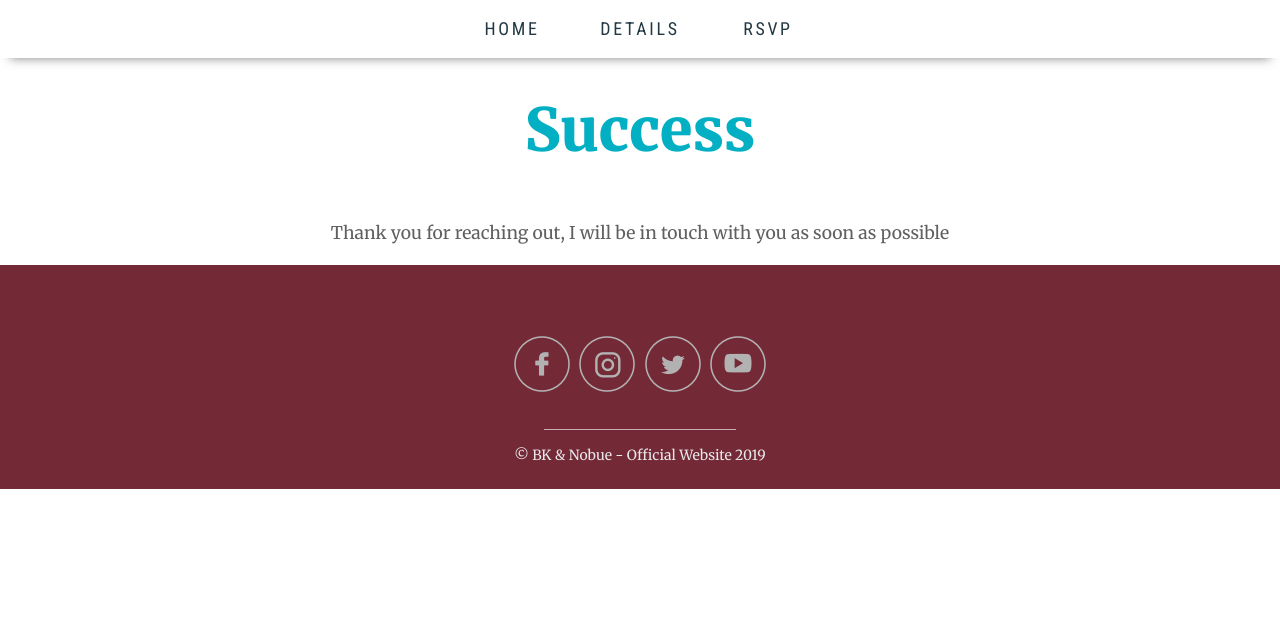
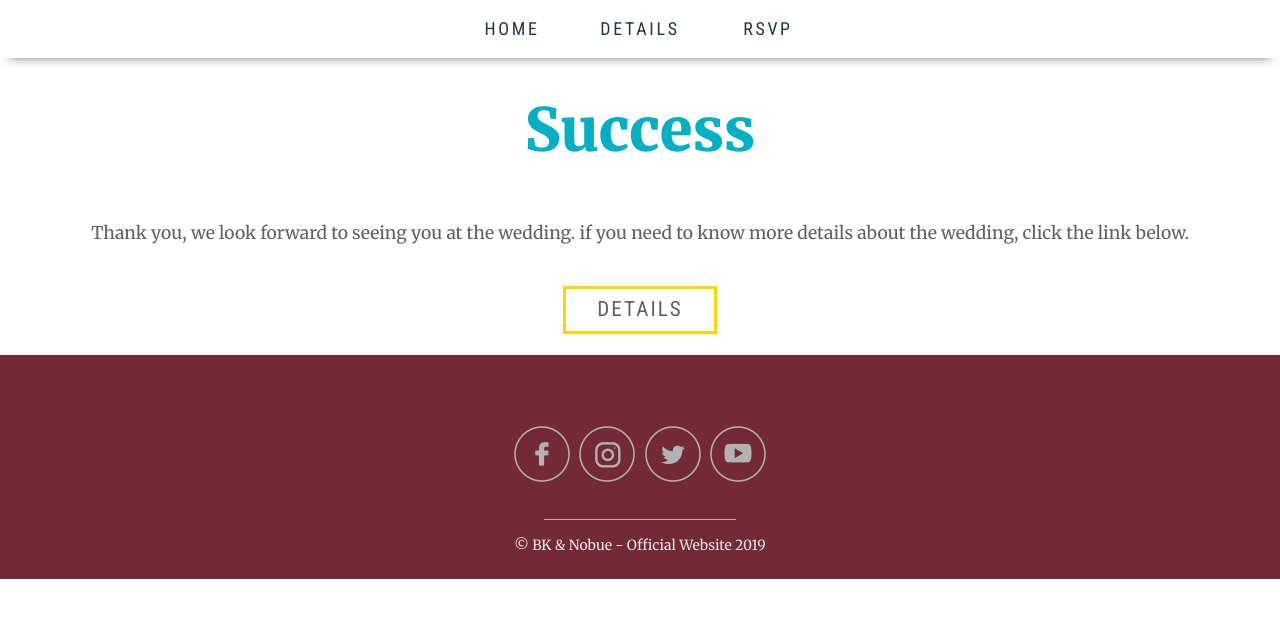
Before and after one commit to bhekanik/ourwedding.bhekani.com, a React (Create React App) app: page /success in a window 1280 px wide. Shown: the top 618 px of the page. Built offline with nearby package versions, Linux system fonts and the light colour scheme; a web font is replaced by a local one.

Commit message:
add button to success page

```diff
--- a/src/components/Contact/Contact.js
+++ b/src/components/Contact/Contact.js
@@ -22,11 +22,11 @@ const Contact = () => {
     <section className="contact" id="contact">
       <h1>RSVP</h1>
       <form
-        name="contact"
+        name="rsvp"
         method="POST"
         netlify-honeypot="bot-field"
         data-netlify="true"
-        netlify>
+        action="/success">
         <p style={{ display: "none" }}>
           <label>
             Don’t fill this out if you're human: <input name="bot-field" />
--- a/src/components/Contact/Success/Success.js
+++ b/src/components/Contact/Success/Success.js
@@ -1,4 +1,5 @@
 import React, { useEffect, useContext } from "react";
+import { Link } from "react-router-dom";
 
 import "./success.css";
 
@@ -23,9 +24,9 @@ const Success = () => {
     <div className="success">
       <h1 className="success__heading">Success</h1>
       <p className="success__desc">
-        Thank you for reaching out, I will be in touch with you as soon as
-        possible
+        Thank you, we look forward to seeing you at the wedding. if you need to know more details about the wedding, click the link below.
       </p>
+      <Link to="/about">Details</Link>
     </div>
   );
 };
--- a/src/components/Contact/Success/success.css
+++ b/src/components/Contact/Success/success.css
@@ -6,3 +6,30 @@
 .success__heading {
   margin-top: 100px;
 }
+
+.success a {
+  text-decoration: none;
+  margin-top: 1em;
+  margin-bottom: 1em;
+  background: transparent;
+  border: 3px solid var(--clr-accent);
+  font-size: 1.5rem;
+  letter-spacing: 0.1em;
+  color: (var(--clr-text-dark));
+  text-transform: uppercase;
+  line-height: 1;
+  font-family: "Roboto Condensed", sans-serif;
+  font-weight: 400;
+  padding: 0.5em 1.5em;
+  cursor: pointer;
+  max-width: 60vw;
+}
+
+.success a:hover {
+  background: var(--clr-accent);
+  color: var(--clr-text-dark);
+}
+
+.success a:active {
+  transform: scale(0.9);
+}
```
